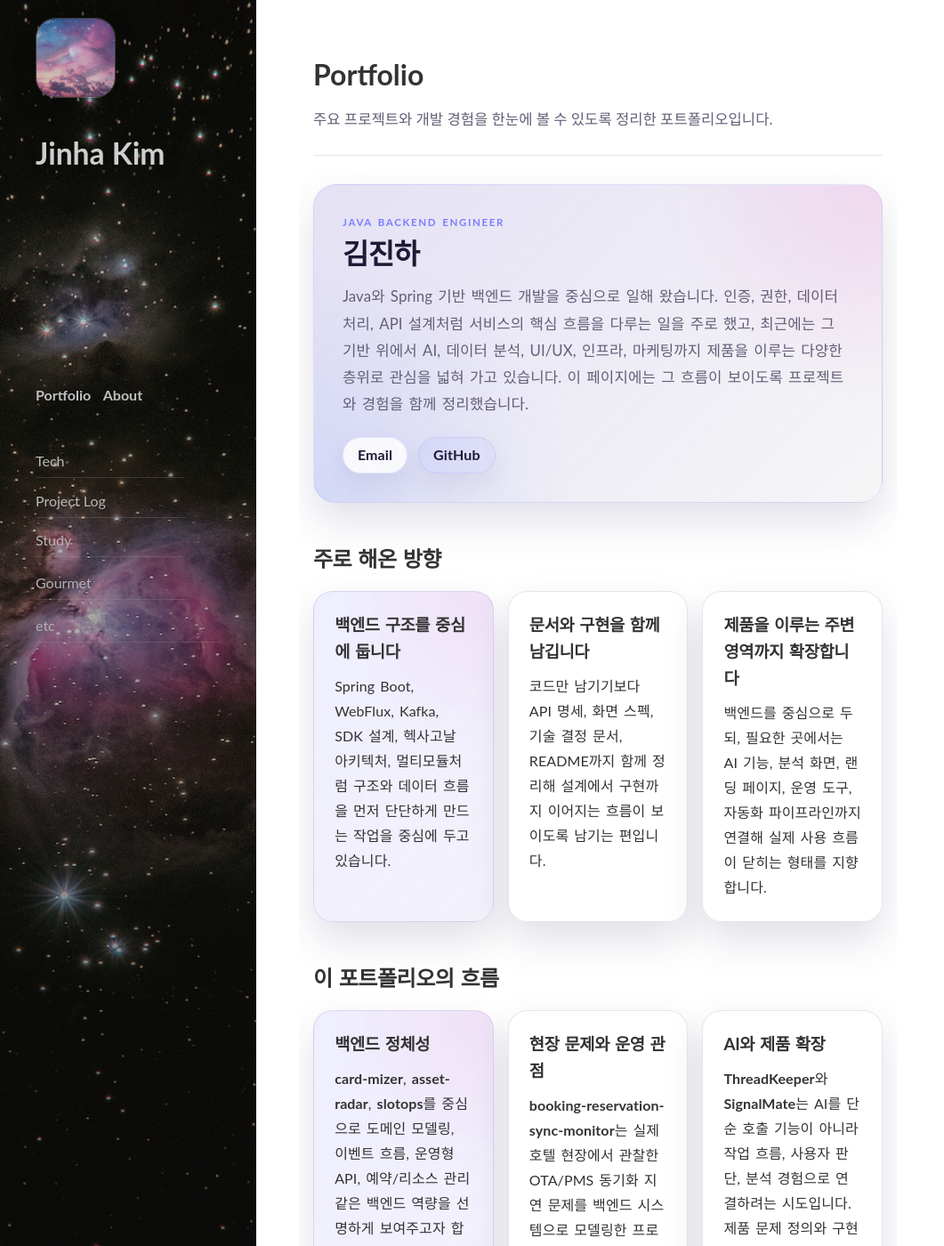
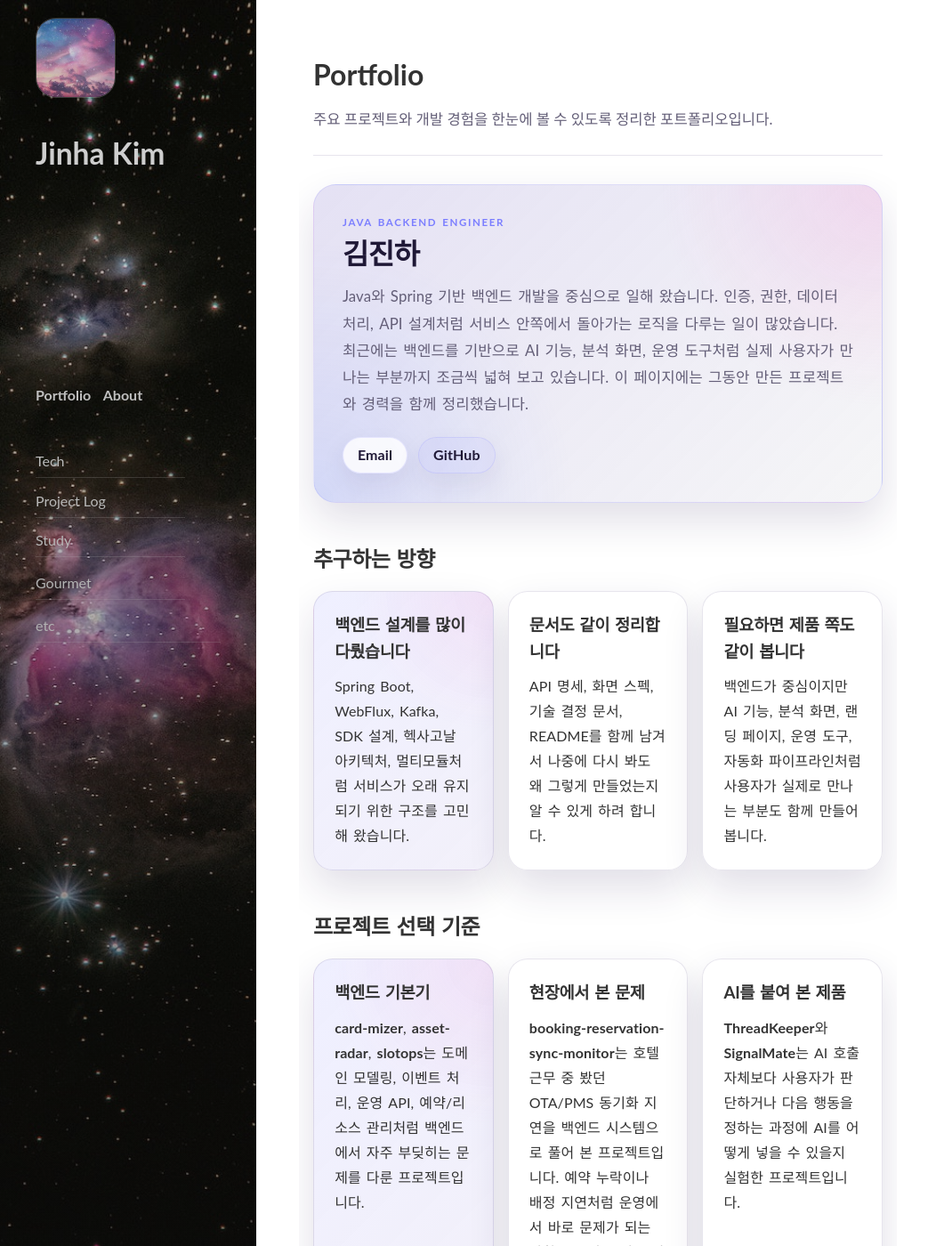
Before and after one commit to jean202/jean202.github.io, a Jekyll site: the page built from portfolio.md, in a window 1280 px wide and 1400 px high. Shown: the whole window at 89% size, without its empty margins (0-1061 px from the left). Built offline with Jekyll 4.4.1, drawn with Linux system fonts in a browser that asks for light colours; nearby versions of some CDN libraries; some of the changed text lies outside the part shown.

Commit message:
Update portfolio wording

```diff
--- a/portfolio.md
+++ b/portfolio.md
@@ -13,7 +13,7 @@ order: 1
   <div class="profile-hero">
     <p class="profile-kicker">Java Backend Engineer</p>
     <h2 class="profile-heading">김진하</h2>
-    <p class="profile-summary">Java와 Spring 기반 백엔드 개발을 중심으로 일해 왔습니다. 인증, 권한, 데이터 처리, API 설계처럼 서비스의 핵심 흐름을 다루는 일을 주로 했고, 최근에는 그 기반 위에서 AI, 데이터 분석, UI/UX, 인프라, 마케팅까지 제품을 이루는 다양한 층위로 관심을 넓혀 가고 있습니다. 이 페이지에는 그 흐름이 보이도록 프로젝트와 경험을 함께 정리했습니다.</p>
+    <p class="profile-summary">Java와 Spring 기반 백엔드 개발을 중심으로 일해 왔습니다. 인증, 권한, 데이터 처리, API 설계처럼 서비스 안쪽에서 돌아가는 로직을 다루는 일이 많았습니다. 최근에는 백엔드를 기반으로 AI 기능, 분석 화면, 운영 도구처럼 실제 사용자가 만나는 부분까지 조금씩 넓혀 보고 있습니다. 이 페이지에는 그동안 만든 프로젝트와 경력을 함께 정리했습니다.</p>
     <div class="profile-actions">
       <a class="profile-button" href="mailto:anowheretogo@naver.com">Email</a>
       <a class="profile-button profile-button--ghost" href="https://github.com/jean202">GitHub</a>
@@ -22,37 +22,37 @@ order: 1
 </section>
 
 <section class="profile-section">
-  <h2>주로 해온 방향</h2>
+  <h2>추구하는 방향</h2>
   <div class="profile-grid profile-grid--three">
     <article class="profile-card profile-card--accent">
-      <h3>백엔드 구조를 중심에 둡니다</h3>
-      <p>Spring Boot, WebFlux, Kafka, SDK 설계, 헥사고날 아키텍처, 멀티모듈처럼 구조와 데이터 흐름을 먼저 단단하게 만드는 작업을 중심에 두고 있습니다.</p>
+      <h3>백엔드 설계를 많이 다뤘습니다</h3>
+      <p>Spring Boot, WebFlux, Kafka, SDK 설계, 헥사고날 아키텍처, 멀티모듈처럼 서비스가 오래 유지되기 위한 구조를 고민해 왔습니다.</p>
     </article>
     <article class="profile-card">
-      <h3>문서와 구현을 함께 남깁니다</h3>
-      <p>코드만 남기기보다 API 명세, 화면 스펙, 기술 결정 문서, README까지 함께 정리해 설계에서 구현까지 이어지는 흐름이 보이도록 남기는 편입니다.</p>
+      <h3>문서도 같이 정리합니다</h3>
+      <p>API 명세, 화면 스펙, 기술 결정 문서, README를 함께 남겨서 나중에 다시 봐도 왜 그렇게 만들었는지 알 수 있게 하려 합니다.</p>
     </article>
     <article class="profile-card">
-      <h3>제품을 이루는 주변 영역까지 확장합니다</h3>
-      <p>백엔드를 중심으로 두되, 필요한 곳에서는 AI 기능, 분석 화면, 랜딩 페이지, 운영 도구, 자동화 파이프라인까지 연결해 실제 사용 흐름이 닫히는 형태를 지향합니다.</p>
+      <h3>필요하면 제품 쪽도 같이 봅니다</h3>
+      <p>백엔드가 중심이지만 AI 기능, 분석 화면, 랜딩 페이지, 운영 도구, 자동화 파이프라인처럼 사용자가 실제로 만나는 부분도 함께 만들어 봅니다.</p>
     </article>
   </div>
 </section>
 
 <section class="profile-section">
-  <h2>이 포트폴리오의 흐름</h2>
+  <h2>프로젝트 선택 기준</h2>
   <div class="profile-grid profile-grid--three">
     <article class="profile-card profile-card--accent">
-      <h3>백엔드 정체성</h3>
-      <p><strong>card-mizer</strong>, <strong>asset-radar</strong>, <strong>slotops</strong>를 중심으로 도메인 모델링, 이벤트 흐름, 운영형 API, 예약/리소스 관리 같은 백엔드 역량을 선명하게 보여주고자 합니다.</p>
+      <h3>백엔드 기본기</h3>
+      <p><strong>card-mizer</strong>, <strong>asset-radar</strong>, <strong>slotops</strong>는 도메인 모델링, 이벤트 처리, 운영 API, 예약/리소스 관리처럼 백엔드에서 자주 부딪히는 문제를 다룬 프로젝트입니다.</p>
     </article>
     <article class="profile-card">
-      <h3>현장 문제와 운영 관점</h3>
-      <p><strong>booking-reservation-sync-monitor</strong>는 실제 호텔 현장에서 관찰한 OTA/PMS 동기화 지연 문제를 백엔드 시스템으로 모델링한 프로젝트입니다. API 설계가 실제 운영 리스크를 어떻게 줄이는지 보여주는 축입니다.</p>
+      <h3>현장에서 본 문제</h3>
+      <p><strong>booking-reservation-sync-monitor</strong>는 호텔 근무 중 봤던 OTA/PMS 동기화 지연을 백엔드 시스템으로 풀어 본 프로젝트입니다. 예약 누락이나 배정 지연처럼 운영에서 바로 문제가 되는 상황을 줄이는 데 초점을 맞췄습니다.</p>
     </article>
     <article class="profile-card">
-      <h3>AI와 제품 확장</h3>
-      <p><strong>ThreadKeeper</strong>와 <strong>SignalMate</strong>는 AI를 단순 호출 기능이 아니라 작업 흐름, 사용자 판단, 분석 경험으로 연결하려는 시도입니다. 제품 문제 정의와 구현을 함께 다룹니다.</p>
+      <h3>AI를 붙여 본 제품</h3>
+      <p><strong>ThreadKeeper</strong>와 <strong>SignalMate</strong>는 AI 호출 자체보다 사용자가 판단하거나 다음 행동을 정하는 과정에 AI를 어떻게 넣을 수 있을지 실험한 프로젝트입니다.</p>
     </article>
   </div>
 </section>
```
